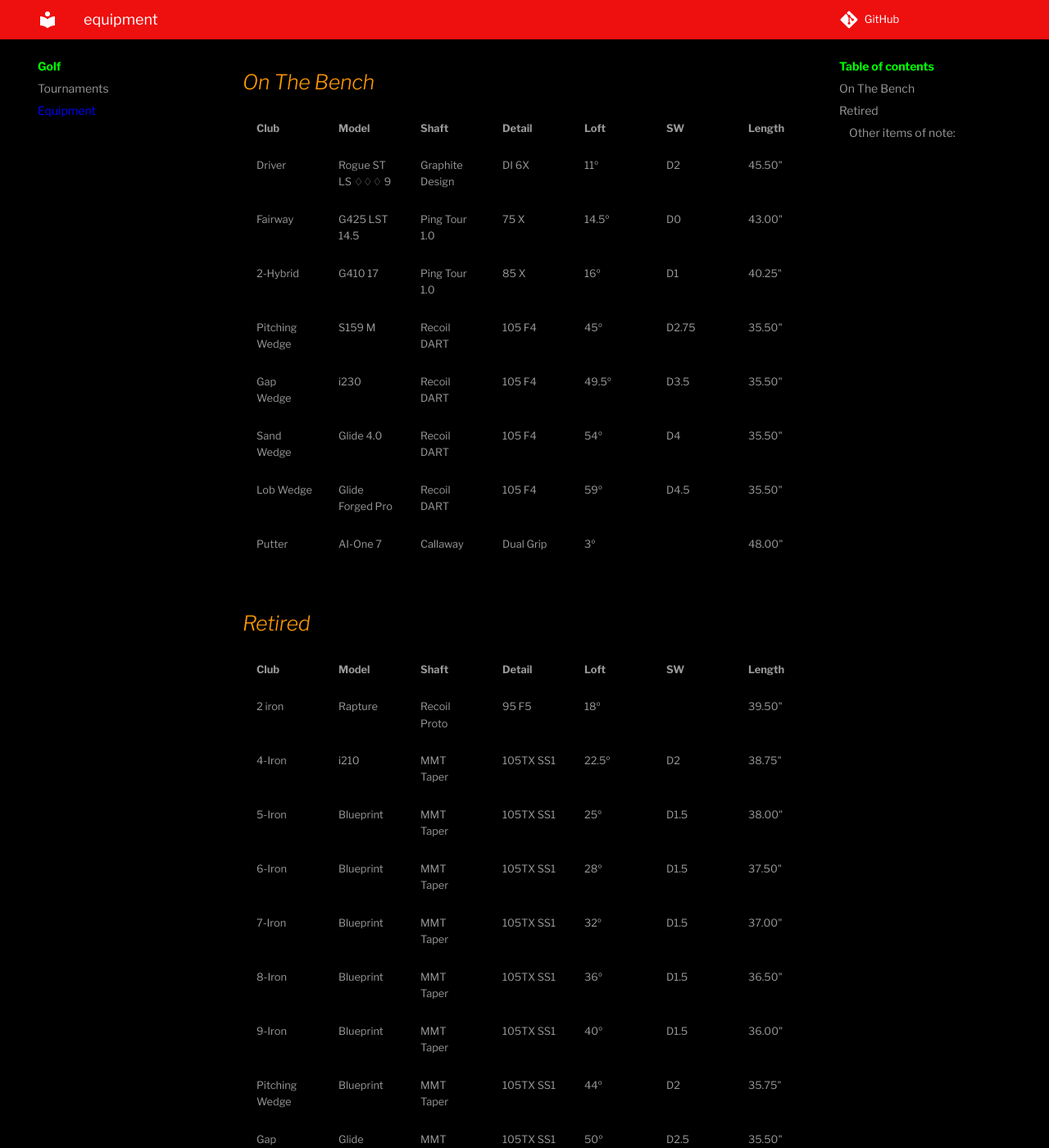
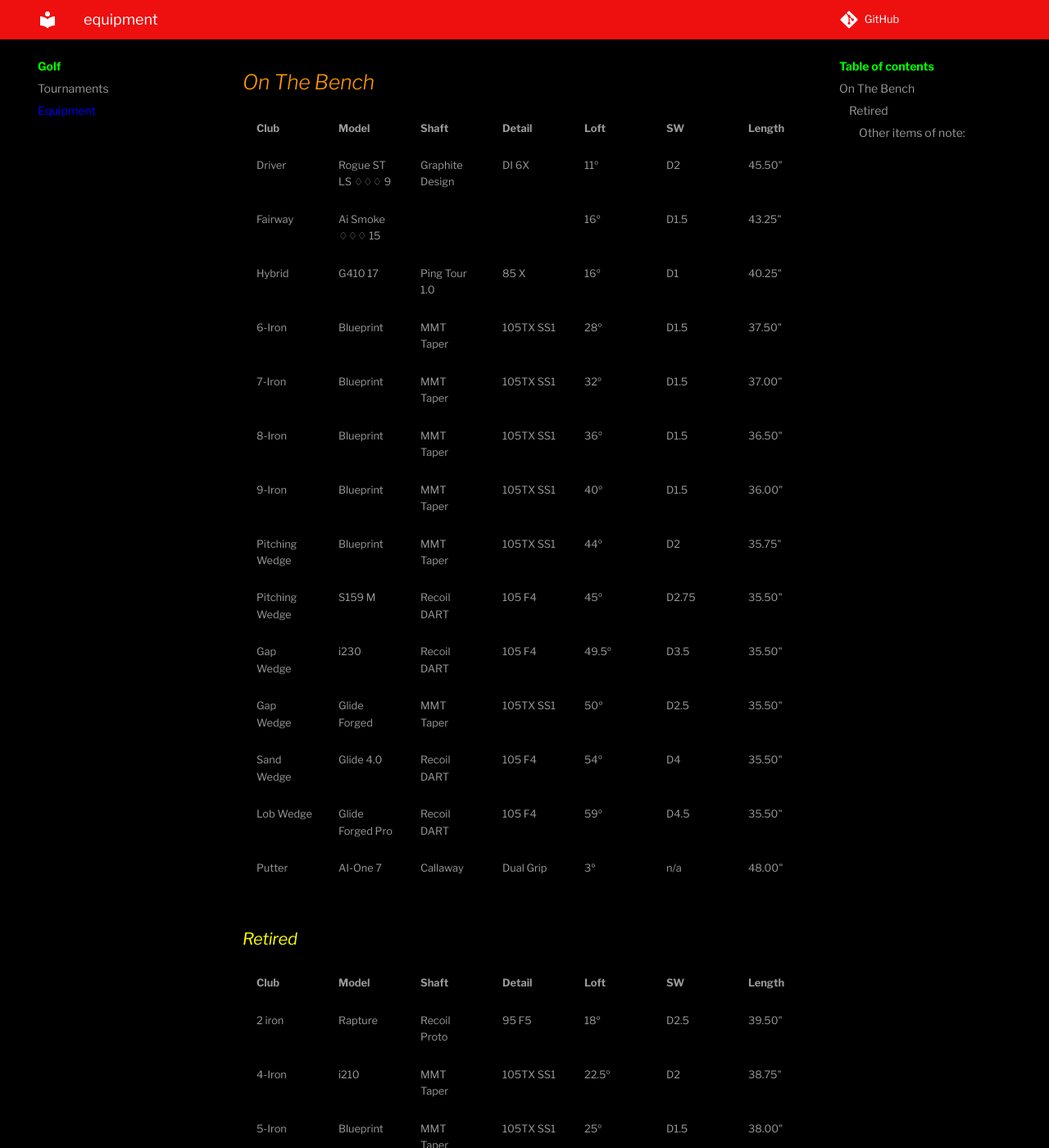
Before and after one commit to matchavez/matchavez.github.io, an MkDocs documentation site: the page built from docs/golf/equipment.md, in a window 1280 px wide and 1400 px high, scrolled down 1027 px. Shown: the whole window at 82% size. Built offline with MkDocs 1.6.1 and Material for MkDocs 9.7.7, drawn with Linux system fonts in a browser that asks for light colours; comment, search, counter and statistics services are not loaded; some of the changed text lies outside the part shown.

Commit message:
[PUBLISHER] Merge #72

```diff
--- a/docs/golf/equipment.md
+++ b/docs/golf/equipment.md
@@ -7,8 +7,8 @@
 | Club           | Model             | Shaft             | Detail   | Loft  | SW    | Length |
 | -------------- | ----------------- | ----------------- | -------- | ----- | ----- | ------ |
 | Driver         | Ai Smoke Max 10.5 | Graphite Design   | UB 6S    | 11.5º | D2    | 45.50" |
-| 3-Wood         | Ai Smoke ♢♢♢  15  | Graphite Design   | XC 7S    | 16º   |       | 43.50" |
-| 3-Hybrid       | G430 19           | Hzrdus Smoke Red  | 80 6.0   | 19º   | D2    | 40.25" |
+| Fairway        | G425 LST 14.5     | Ping Tour 1.0     | 75 X     | 14.5º | D0    | 43.00" |
+| Hybrid         | G430 19           | Hzrdus Smoke Red  | 80 6.0   | 19º   | D2    | 40.25" |
 | 4-Iron         | i530              | Recoil DART       | 105 F4   | 19º   | D2    | 38.88" |
 | 5-Iron         | i230              | Recoil DART       | 105 F4   | 25º   | D2    | 38.25" |
 | 6-Iron         | i230              | Recoil DART       | 105 F4   | 28º   | D2    | 37.63" |
@@ -22,29 +22,29 @@
 | Putter         | 2021 Fetch        | Breakthrough Tour | Blackout | 3.5º  | E4.5  | 33.60" |
 
 ## _On The Bench_
-| Club           | Model             | Shaft            | Detail    | Loft  | SW    | Length |
-| -------------- | ----------------- | ---------------- | --------- | ----- | ----- | ------ |
-| Driver         | Rogue ST LS ♢♢♢ 9 | Graphite Design  | DI 6X     | 11º   | D2    | 45.50" |
-| Fairway        | G425 LST 14.5     | Ping Tour 1.0    | 75 X      | 14.5º | D0    | 43.00" |
-| 2-Hybrid       | G410 17           | Ping Tour 1.0    | 85 X      | 16º   | D1    | 40.25" |
-| Pitching Wedge | S159 M            | Recoil DART      | 105 F4    | 45º   | D2.75 | 35.50" |
-| Gap Wedge      | i230              | Recoil DART      | 105 F4    | 49.5º | D3.5  | 35.50" |
-| Sand Wedge     | Glide 4.0         | Recoil DART      | 105 F4    | 54º   | D4    | 35.50" |
-| Lob Wedge      | Glide Forged Pro  | Recoil DART      | 105 F4    | 59º   | D4.5  | 35.50" |
-| Putter         | AI-One 7          | Callaway         | Dual Grip | 3º    |       | 48.00" |
+| Club           | Model             | Shaft             | Detail    | Loft  | SW    | Length |
+| -------------- | ----------------- | ----------------- | --------- | ----- | ----- | ------ |
+| Driver         | Rogue ST LS ♢♢♢ 9 | Graphite Design   | DI 6X     | 11º   | D2    | 45.50" |
+| Fairway        | Ai Smoke ♢♢♢  15  |                   |           | 16º   | D1.5  | 43.25" |
+| Hybrid         | G410 17           | Ping Tour 1.0     | 85 X      | 16º   | D1    | 40.25" |
+| 6-Iron         | Blueprint         | MMT Taper         | 105TX SS1 | 28º   | D1.5  | 37.50" |
+| 7-Iron         | Blueprint         | MMT Taper         | 105TX SS1 | 32º   | D1.5  | 37.00" |
+| 8-Iron         | Blueprint         | MMT Taper         | 105TX SS1 | 36º   | D1.5  | 36.50" |
+| 9-Iron         | Blueprint         | MMT Taper         | 105TX SS1 | 40º   | D1.5  | 36.00" |
+| Pitching Wedge | Blueprint         | MMT Taper         | 105TX SS1 | 44º   | D2    | 35.75" |
+| Pitching Wedge | S159 M            | Recoil DART       | 105 F4    | 45º   | D2.75 | 35.50" |
+| Gap Wedge      | i230              | Recoil DART       | 105 F4    | 49.5º | D3.5  | 35.50" |
+| Gap Wedge      | Glide Forged      | MMT Taper         | 105TX SS1 | 50º   | D2.5  | 35.50" |
+| Sand Wedge     | Glide 4.0         | Recoil DART       | 105 F4    | 54º   | D4    | 35.50" |
+| Lob Wedge      | Glide Forged Pro  | Recoil DART       | 105 F4    | 59º   | D4.5  | 35.50" |
+| Putter         | AI-One 7          | Callaway          | Dual Grip | 3º    | n/a   | 48.00" |
 
-## _Retired_
+### _Retired_
 | Club           | Model        | Shaft        | Detail    | Loft  | SW   | Length |
 | -------------- | ------------ | ------------ | --------- | ----- | ---- | ------ |
-| 2 iron         | Rapture      | Recoil Proto | 95 F5     | 18º   |      | 39.50" |
+| 2 iron         | Rapture      | Recoil Proto | 95 F5     | 18º   | D2.5 | 39.50" |
 | 4-Iron         | i210         | MMT Taper    | 105TX SS1 | 22.5º | D2   | 38.75" |
 | 5-Iron         | Blueprint    | MMT Taper    | 105TX SS1 | 25º   | D1.5 | 38.00" |
-| 6-Iron         | Blueprint    | MMT Taper    | 105TX SS1 | 28º   | D1.5 | 37.50" |
-| 7-Iron         | Blueprint    | MMT Taper    | 105TX SS1 | 32º   | D1.5 | 37.00" |
-| 8-Iron         | Blueprint    | MMT Taper    | 105TX SS1 | 36º   | D1.5 | 36.50" |
-| 9-Iron         | Blueprint    | MMT Taper    | 105TX SS1 | 40º   | D1.5 | 36.00" |
-| Pitching Wedge | Blueprint    | MMT Taper    | 105TX SS1 | 44º   | D2   | 35.75" |
-| Gap Wedge      | Glide Forged | MMT Taper    | 105TX SS1 | 50º   | D2.5 | 35.50" |
 
 ---
 
```
Also changed, not shown: other parts of docs/golf/equipment.md (+1 -0 lines).
